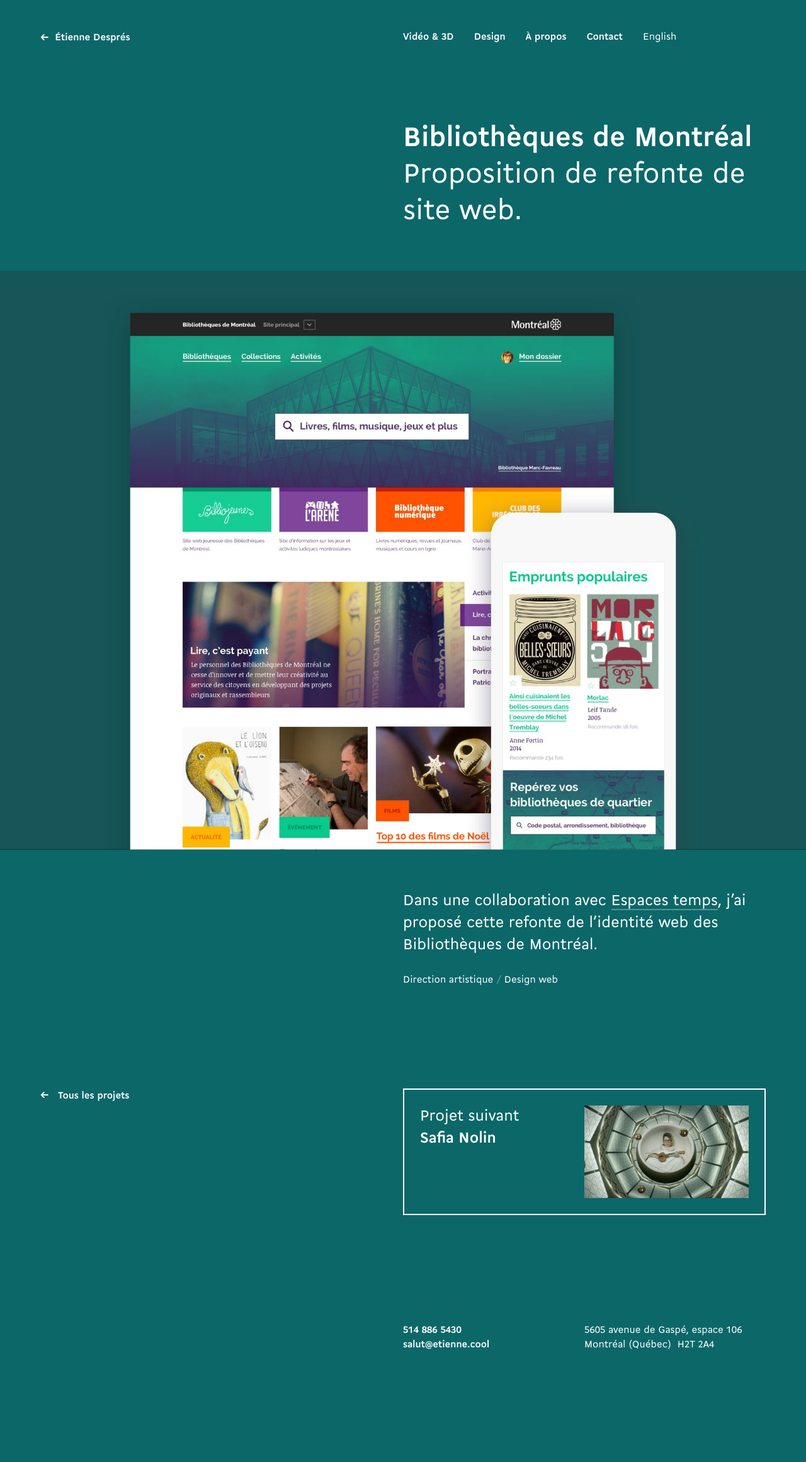
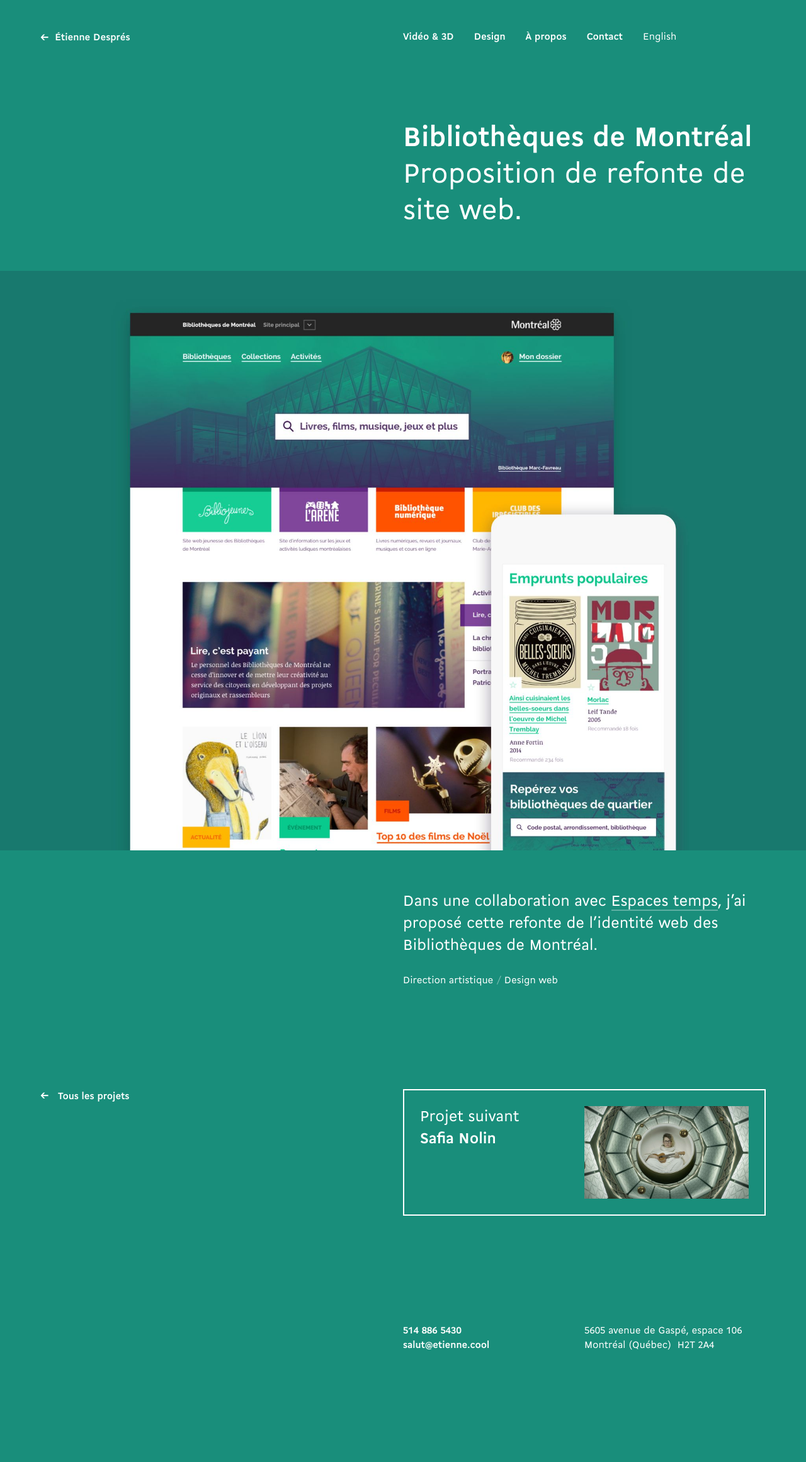
Before and after one commit to etienne/etienne, a Jekyll site: the page built from _projects-fr/bibliotheques-de-montreal.html, in a window 1280 px wide. Shown: the whole page at 63% size. Built offline with Jekyll 4.4.1, drawn with Linux system fonts in a browser that asks for light colours.

Commit message:
Ajustements à Bibliothèques de Montréal

```diff
--- a/_sass/projects/bibliotheques-de-montreal.scss
+++ b/_sass/projects/bibliotheques-de-montreal.scss
@@ -1,7 +1,7 @@
 body.bibliotheques-de-montreal {
-  background-color: #0C6769;
+  background-color: #198E7B;
 
   section.wide {
-    @include image-container(2000, 1436);
+    @include image-container(2048, 1472);
   }
 }
```
Also changed, not shown: images/bibliotheques-de-montreal/hero.jpg, 2 other files.
